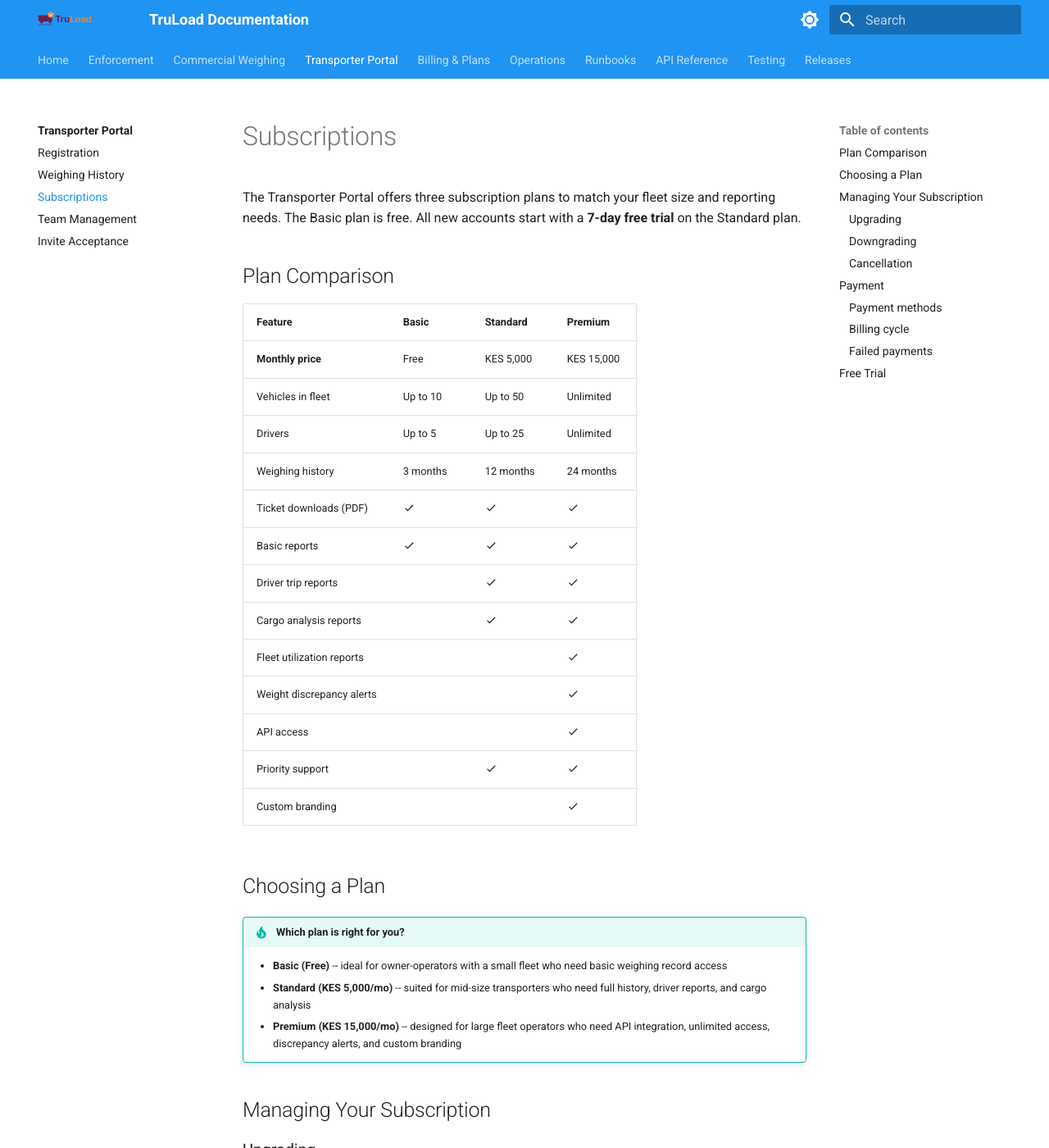
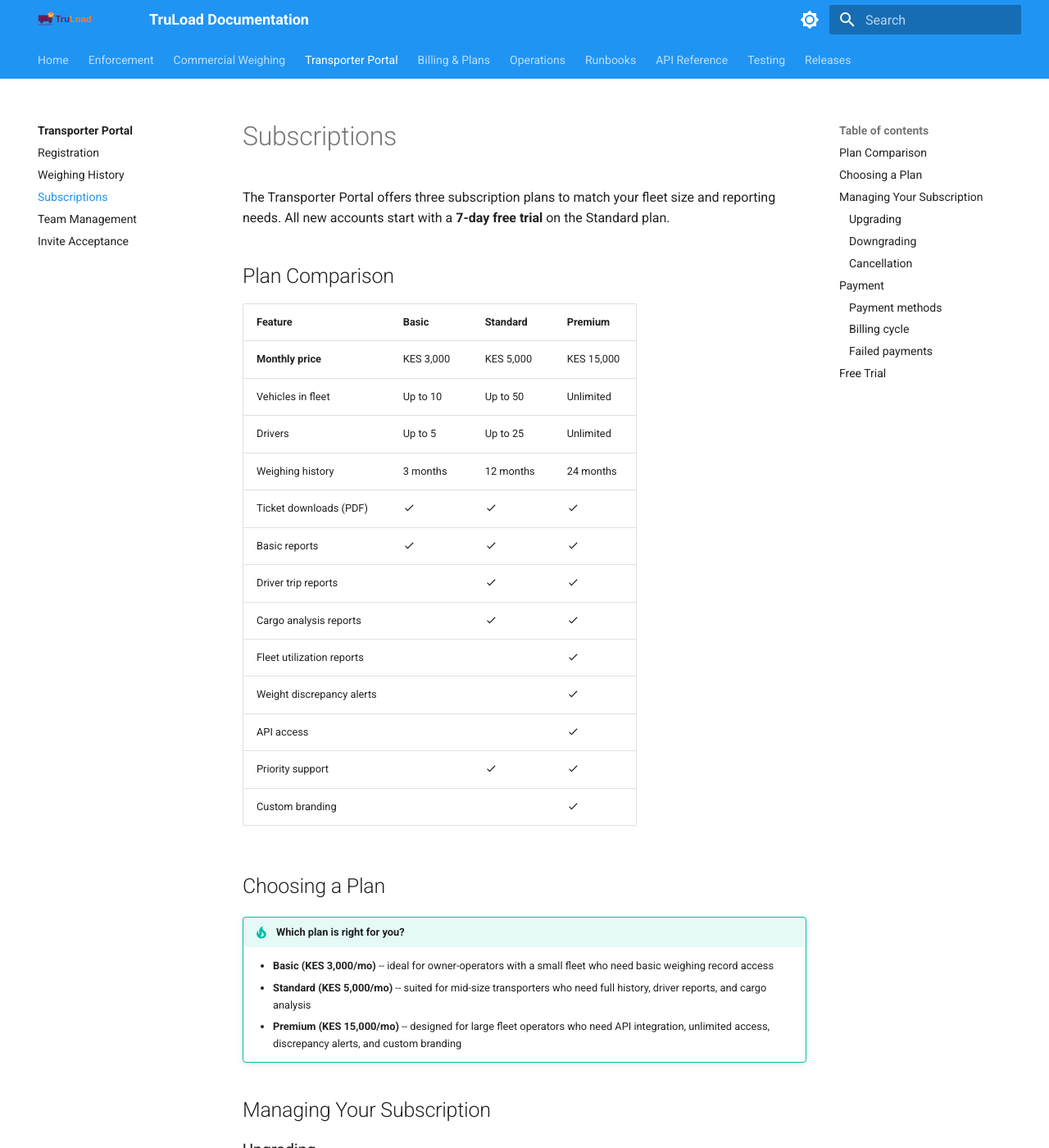
Before and after one commit to Bengo-Hub/truload-docs, an MkDocs documentation site: the page built from docs/portal/subscriptions.md, in a window 1280 px wide and 1400 px high. Shown: the whole window at 82% size. Built offline with MkDocs 1.6.1 and Material for MkDocs 9.7.7, drawn with Linux system fonts in a browser that asks for light colours.

Commit message:
docs(portal): set transporter Basic plan to KES 3,000/mo
Basic was documented as Free but is now a paid tier. Updated the price table
(Free -> KES 3,000), the intro line, and the "Choosing a Plan" tip so the docs
match the seeded transporter portal plans (Basic 3,000 / Standard 5,000 /
Premium 15,000).

Co-Authored-By: Claude Opus 4.8 (1M context) <noreply@anthropic.com>

```diff
--- a/docs/portal/subscriptions.md
+++ b/docs/portal/subscriptions.md
@@ -1,12 +1,12 @@
 # Subscriptions
 
-The Transporter Portal offers three subscription plans to match your fleet size and reporting needs. The Basic plan is free. All new accounts start with a **7-day free trial** on the Standard plan.
+The Transporter Portal offers three subscription plans to match your fleet size and reporting needs. All new accounts start with a **7-day free trial** on the Standard plan.
 
 ## Plan Comparison
 
 | Feature | Basic | Standard | Premium |
 |---------|-------|----------|---------|
-| **Monthly price** | Free | KES 5,000 | KES 15,000 |
+| **Monthly price** | KES 3,000 | KES 5,000 | KES 15,000 |
 | Vehicles in fleet | Up to 10 | Up to 50 | Unlimited |
 | Drivers | Up to 5 | Up to 25 | Unlimited |
 | Weighing history | 3 months | 12 months | 24 months |
@@ -23,7 +23,7 @@ The Transporter Portal offers three subscription plans to match your fleet size
 ## Choosing a Plan
 
 !!! tip "Which plan is right for you?"
-    - **Basic (Free)** -- ideal for owner-operators with a small fleet who need basic weighing record access
+    - **Basic (KES 3,000/mo)** -- ideal for owner-operators with a small fleet who need basic weighing record access
     - **Standard (KES 5,000/mo)** -- suited for mid-size transporters who need full history, driver reports, and cargo analysis
     - **Premium (KES 15,000/mo)** -- designed for large fleet operators who need API integration, unlimited access, discrepancy alerts, and custom branding
 
```
